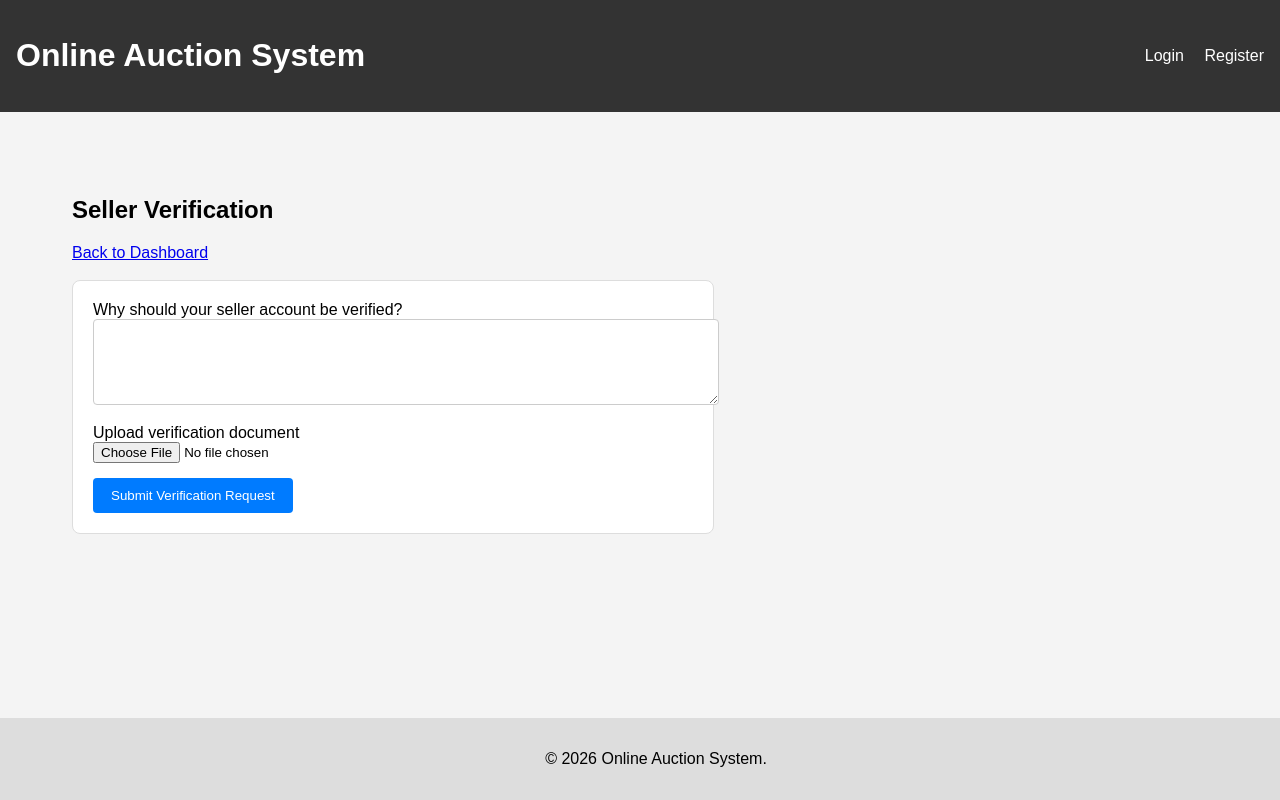
After one commit to Sohagsrz/online-auction-system, a PHP site: template view/seller/verification.php in a window 1280 px wide. The commit adds this page. Run offline with PHP 8.4, Linux system fonts and the light colour scheme; the template is opened without the code that fills it, so the values that code supplies are empty.

Commit message:
fixed minor issue

```diff
--- a/index.php
+++ b/index.php
@@ -29,6 +29,7 @@ switch($page) {
     case 'seller_listings':
     case 'seller_create':
     case 'seller_analytics':
+    case 'seller_verification':
         require_once 'controller/SellerController.php';
         seller_handle_request($page);
         break;
--- /dev/null
+++ b/view/seller/verification.php
@@ -0,0 +1,53 @@
+<?php require_once 'view/layout/header.php'; ?>
+
+<div class="container">
+    <h2>Seller Verification</h2>
+    <a href="index.php?page=seller_dashboard">Back to Dashboard</a>
+    <br><br>
+
+    <?php if (!empty($message)): ?>
+        <div style="padding:10px; margin-bottom:20px; background:#d4edda; color:#155724; border:1px solid #c3e6cb; border-radius:4px;">
+            <?= htmlspecialchars($message) ?>
+        </div>
+    <?php endif; ?>
+    <?php if (!empty($error)): ?>
+        <div style="padding:10px; margin-bottom:20px; background:#f8d7da; color:#721c24; border:1px solid #f5c6cb; border-radius:4px;">
+            <?= htmlspecialchars($error) ?>
+        </div>
+    <?php endif; ?>
+
+    <?php if ($is_verified): ?>
+        <div style="padding:20px; background:#d4edda; color:#155724; border:1px solid #c3e6cb; border-radius:8px;">
+            Your seller account is already verified.
+        </div>
+    <?php else: ?>
+        <?php if (!empty($verification_request)): ?>
+            <div style="padding:20px; background:#fff3cd; color:#856404; border:1px solid #ffeeba; border-radius:8px; margin-bottom:20px;">
+                <strong>Latest request status:</strong> <?= htmlspecialchars(ucfirst($verification_request['status'])) ?><br>
+                Submitted at: <?= htmlspecialchars($verification_request['submitted_at']) ?><br>
+                <?php if (!empty($verification_request['id_document_path'])): ?>
+                    Document: <a href="<?= htmlspecialchars($verification_request['id_document_path']) ?>" target="_blank">View file</a><br>
+                <?php endif; ?>
+                <?php if ($verification_request['status'] === 'rejected'): ?>
+                    You may resubmit a new verification request.
+                <?php elseif ($verification_request['status'] === 'pending'): ?>
+                    Your request is currently pending review.
+                <?php endif; ?>
+            </div>
+        <?php endif; ?>
+
+        <form method="post" action="index.php?page=seller_verification" enctype="multipart/form-data" style="max-width:600px; background:#fff; padding:20px; border-radius:8px; border:1px solid #ddd;">
+            <div style="margin-bottom:15px;">
+                <label for="motivation">Why should your seller account be verified?</label><br>
+                <textarea id="motivation" name="motivation" rows="4" style="width:100%; padding:0.75rem; border:1px solid #ccc; border-radius:4px;" required><?= htmlspecialchars($_POST['motivation'] ?? '') ?></textarea>
+            </div>
+            <div style="margin-bottom:15px;">
+                <label for="id_document">Upload verification document</label><br>
+                <input id="id_document" name="id_document" type="file" accept="image/*,application/pdf" required>
+            </div>
+            <button type="submit" style="padding:10px 18px; background:#007bff; color:#fff; border:none; border-radius:4px; cursor:pointer;">Submit Verification Request</button>
+        </form>
+    <?php endif; ?>
+</div>
+
+<?php require_once 'view/layout/footer.php'; ?>
```
Also changed, not shown: controller/SellerController.php (+73 -4 lines), model/user_model.php (+13 -0 lines), view/seller/dashboard.php (+8 -0 lines), assets/uploads/listing_5_0_1779098667.jpg (added), assets/uploads/verification_docs/seller_7_1779098546.jpg (added).
